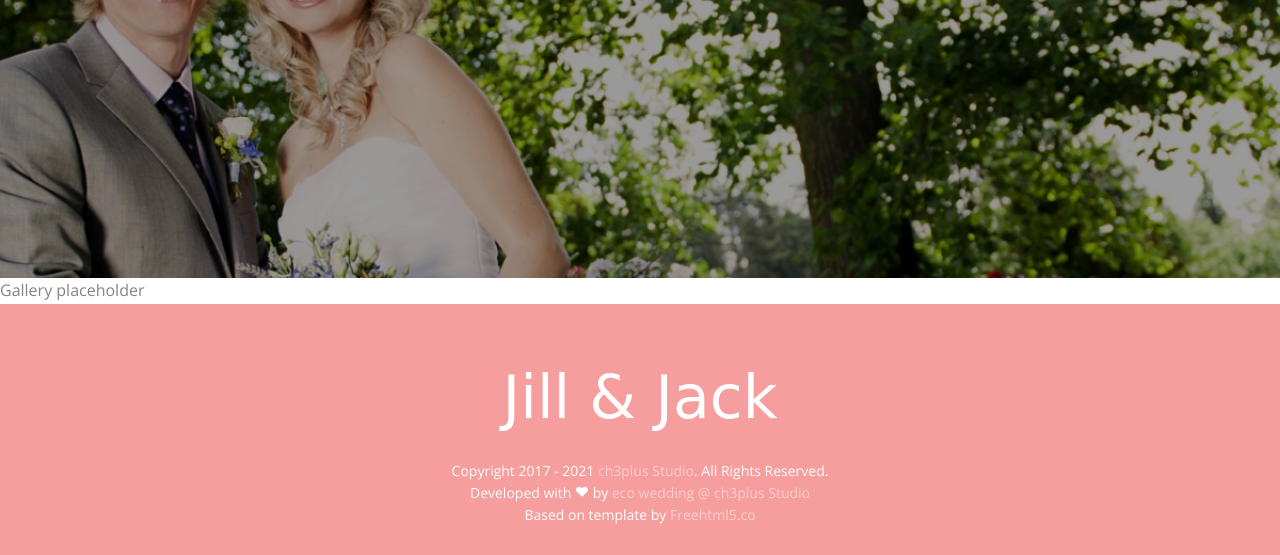
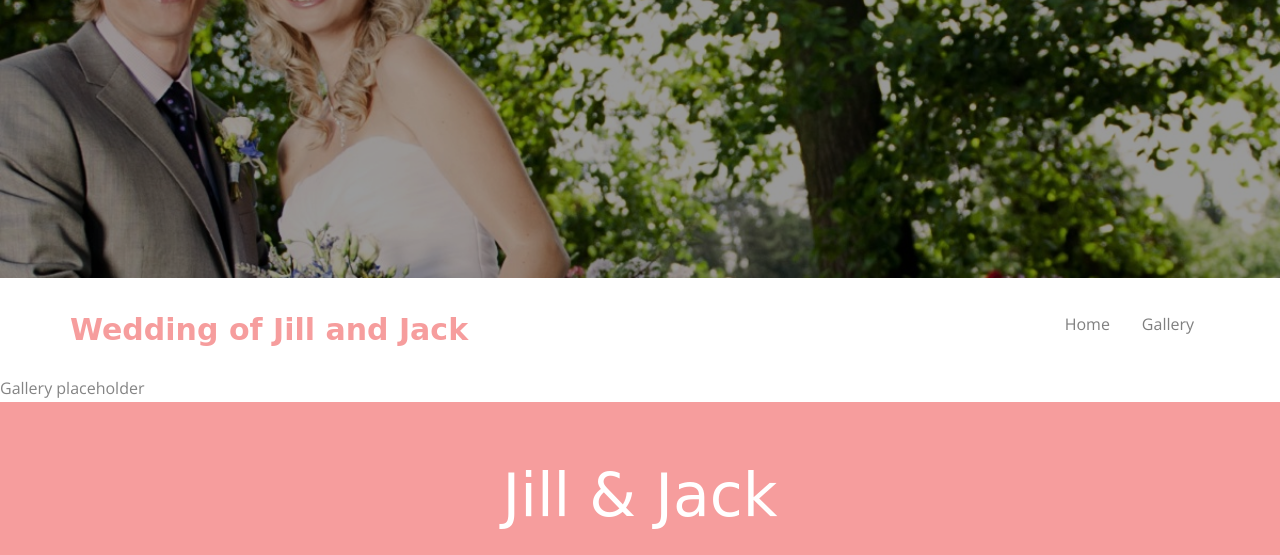
Before and after one commit to wedding-pages/demo, a plain HTML site: page gallery/index.html in a window 1280 px wide. Shown: the part 522-1077 px from the top of the page. Drawn offline with nearby package versions, Linux system fonts and the light colour scheme; some packages are replaced by stand-ins of ours; a web font is replaced by a local one.

Commit message:
Deploying to main from @ wedding-pages/base@607a1d709b7bc880ab63e4cfeb981c15560e6e54 🚀

```diff
--- a/gallery/index.html
+++ b/gallery/index.html
@@ -77,7 +77,21 @@
 			</div>
 		</div>
 
-
+		<header id="fh5co-header-section" class="sticky-banner">
+			<div class="container">
+				<div class="nav-header">
+					<a href="#" class="js-fh5co-nav-toggle fh5co-nav-toggle dark"><i></i></a>
+					<h1 id="fh5co-logo"><a href="https://wedding-pages.github.io/demo/index.html">Wedding of Jill and Jack</a></h1>
+					<!-- START #fh5co-menu-wrap -->
+					<nav id="fh5co-menu-wrap" role="navigation">
+						<ul class="sf-menu" id="fh5co-primary-menu">
+							<li><a href="https://wedding-pages.github.io/demo/index.html" >Home</a></li>
+							<li><a href="https://wedding-pages.github.io/demo/gallery/index.html">Gallery</a></li>
+						</ul>
+					</nav>
+				</div>
+			</div>
+		</header>
 
 		<!-- end:header-top -->
 		<!--[if lt IE 8]>
```
Also changed, not shown: index.html (+15 -1 lines), 1 other file.
